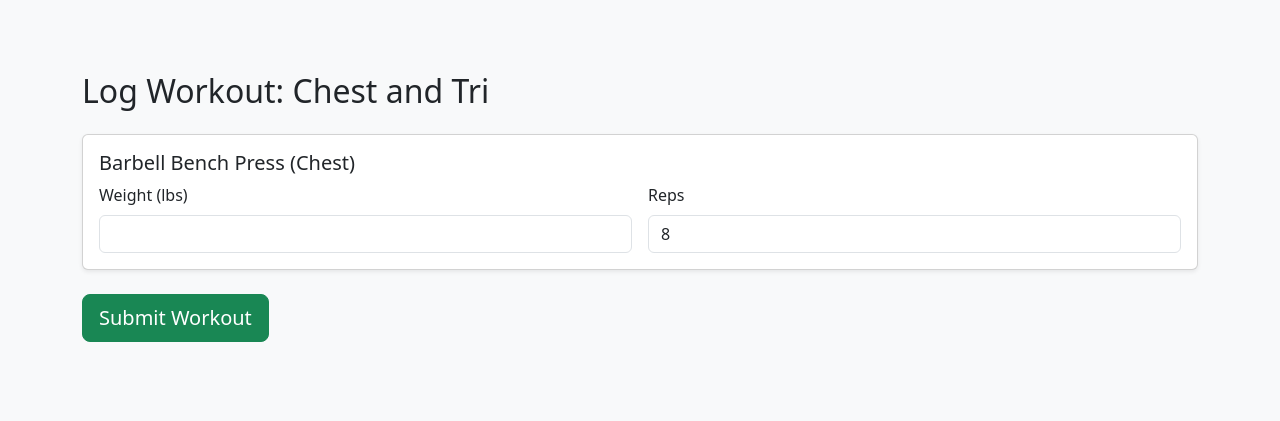
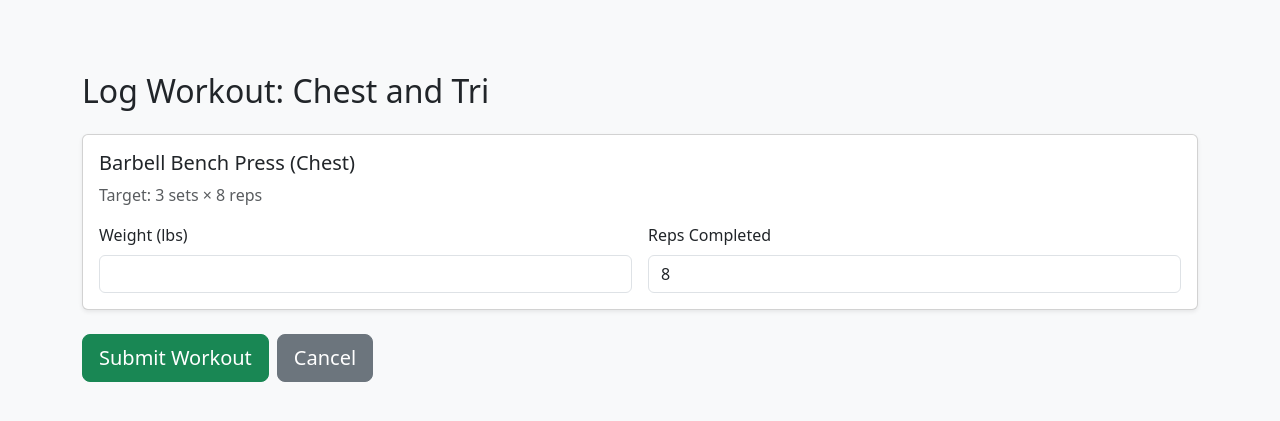
Before and after one commit to CNeiheisel/gymApp, a Django app: template workouts/templates/workouts/log_workout.html in a window 1280 px wide. Shown: the part 56-477 px from the top of the page. Run offline with Django 5.2, Linux system fonts and the light colour scheme; the template is opened without the code that fills it: values that come from a table or form of the project are taken from there, others are empty; data comes from the database, SQL or seed files in the repository.

Commit message:
Update log_workout.html

```diff
--- a/workouts/templates/workouts/log_workout.html
+++ b/workouts/templates/workouts/log_workout.html
@@ -7,6 +7,7 @@
 </head>
 <body class="bg-light">
 
+<!-- Navbar -->
 <nav class="navbar navbar-expand-lg navbar-dark bg-primary mb-4">
     <div class="container-fluid">
         <a class="navbar-brand" href="{% url 'home' %}">GymApp</a>
@@ -34,20 +35,31 @@
             <div class="card mb-3 shadow-sm">
                 <div class="card-body">
                     <h5 class="card-title">{{ te.exercise.name }} ({{ te.exercise.muscle_group }})</h5>
+                    <p class="text-muted">Target: {{ te.sets }} sets × {{ te.reps }} reps</p>
+
                     <div class="row g-3">
                         <div class="col-md-6">
                             <label for="weight_{{ te.id }}" class="form-label">Weight (lbs)</label>
                             <input type="number" step="0.1" class="form-control" name="weight_{{ te.id }}" id="weight_{{ te.id }}" required>
                         </div>
                         <div class="col-md-6">
-                            <label for="reps_{{ te.id }}" class="form-label">Reps</label>
+                            <label for="reps_{{ te.id }}" class="form-label">Reps Completed</label>
                             <input type="number" class="form-control" name="reps_{{ te.id }}" id="reps_{{ te.id }}" value="{{ te.reps }}" required>
                         </div>
                     </div>
                 </div>
             </div>
+        {% empty %}
+            <p>No exercises in this template yet. <a href="{% url 'edit_template' template.id %}">Add some exercises</a>.</p>
         {% endfor %}
 
         <div class="mt-4 d-flex gap-2">
             <button type="submit" class="btn btn-success btn-lg">Submit Workout</button>
-            <a href="{% url 'templates' %
+            <a href="{% url 'templates' %}" class="btn btn-secondary btn-lg">Cancel</a>
+        </div>
+    </form>
+</div>
+
+<script src="https://cdn.jsdelivr.net/npm/bootstrap@5.3.3/dist/js/bootstrap.bundle.min.js"></script>
+</body>
+</html>
```
